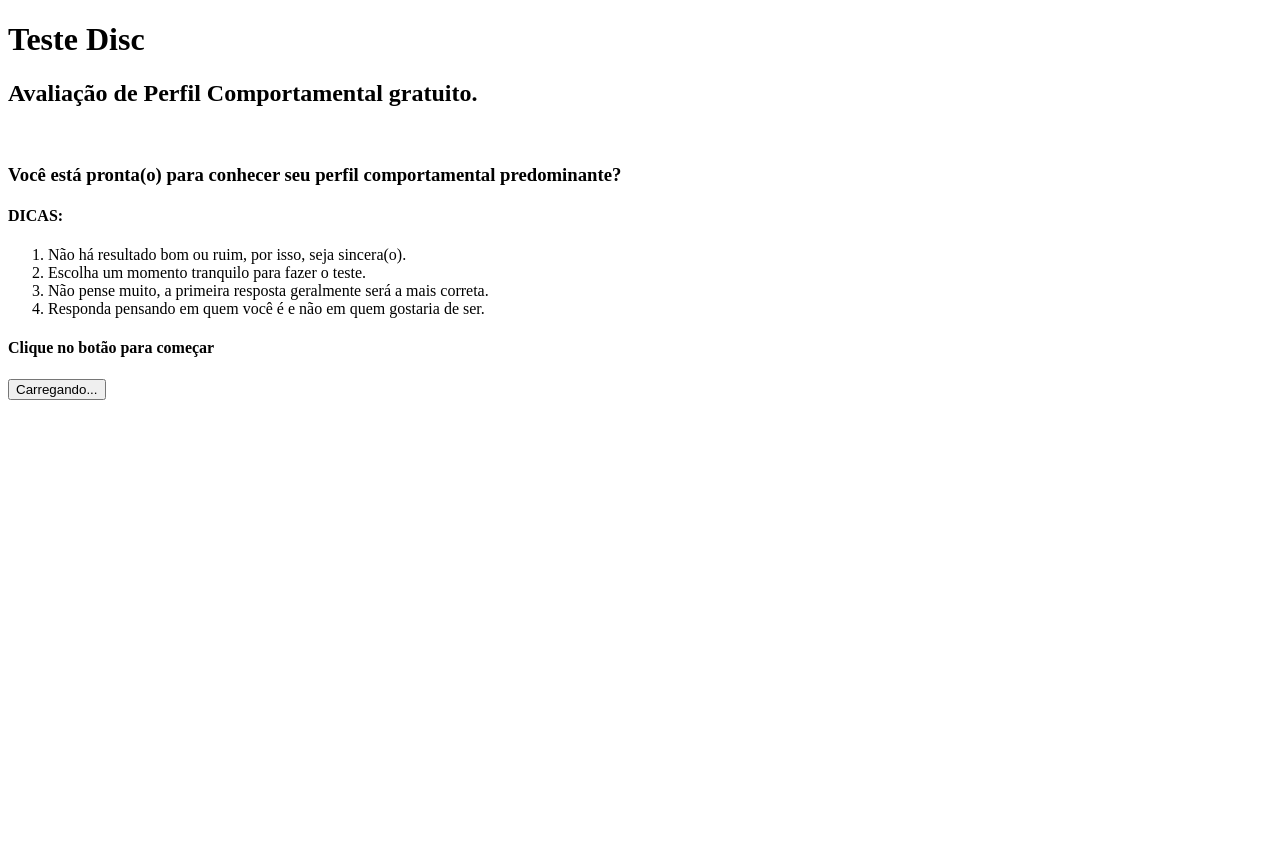
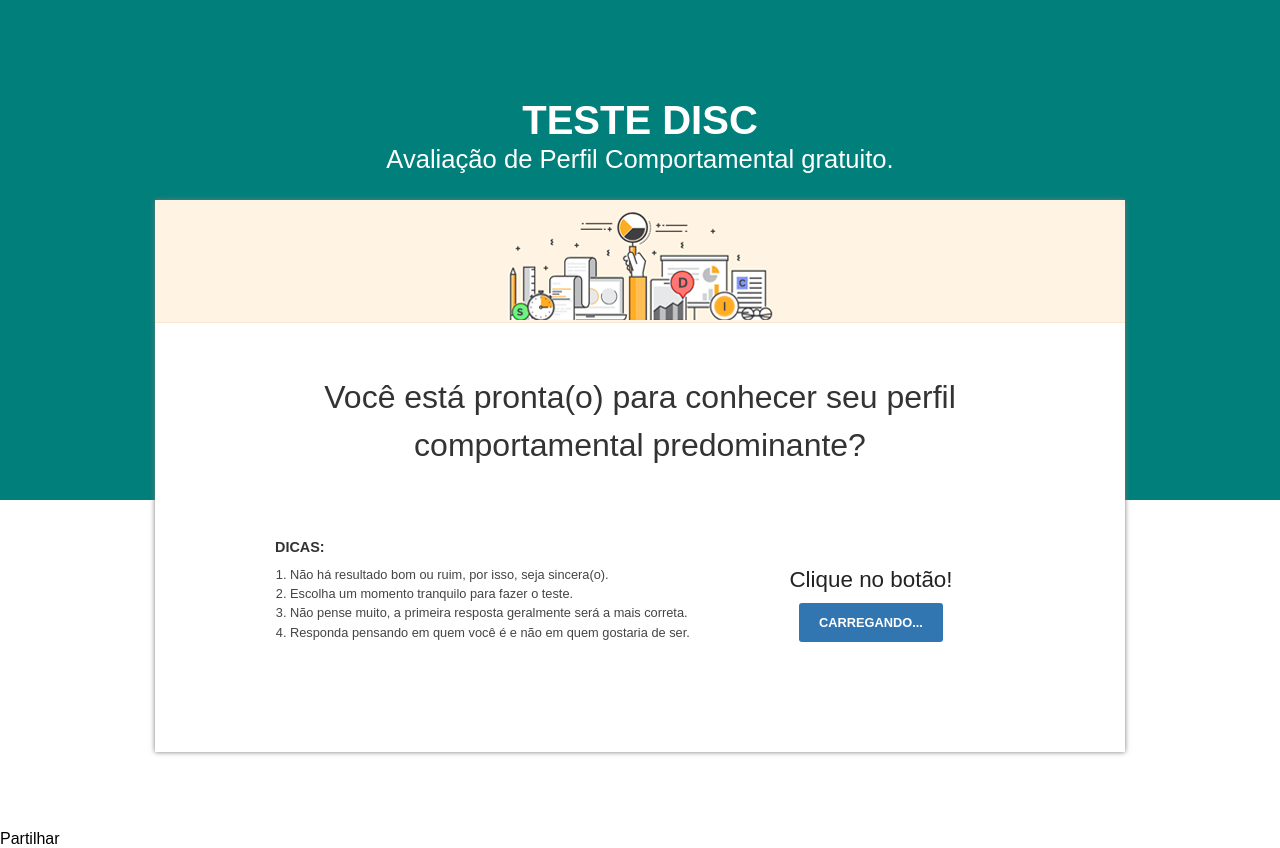
Before and after one commit to Wildarte/perfil-comportamental, a PHP site: page / in a window 1280 px wide. Before the commit the page ends 400 px from the top, so only its background shows below. Run offline with PHP 8.4, Linux system fonts and the light colour scheme.

Commit message:
commitei uma parte grande

```diff
--- /dev/null
+++ b/assets/css/reset.css
@@ -0,0 +1,6 @@
+*{
+    padding: 0;
+    margin: 0;
+    box-sizing: border-box;
+    font-family: Arial, Helvetica, sans-serif;
+}
--- /dev/null
+++ b/assets/css/style.css
@@ -0,0 +1,99 @@
+header.header_top_area{
+    height: 500px;
+    background-color: #007F7B;
+    padding: 40px;
+    color: #fff;
+}
+.header_title{
+    text-align: center;
+    font-size: 2.5em;
+    line-height: 40px;
+    margin: 60px 0 10px 0;
+    font-weight: 700;
+    text-transform: uppercase;
+}
+.header_subtitle{
+    font-size: 1.6em;
+    font-weight: 300;
+    margin-top: -5px;
+    text-align: center;
+}
+.container_wizard{
+    background-color: #fff;
+    box-shadow: 0 0 5px #777;
+    margin: -300px auto 60px;
+    z-index: 9;
+    position: relative;
+    max-width: 970px;
+}
+.wizard_top{
+    text-align: center;
+    background-color: #fff4e3;
+    border-bottom: 1px solid #f6e8d3;
+    position: relative;
+    text-transform: uppercase;
+    font-size: 11px;
+}
+.wizard_text{
+    padding: 50px 60px;
+}
+.header_wizard_text{
+    width: 100%;
+}
+.header_wizard_text .wizard_title{
+    font-size: 2em;
+    text-align: center;
+    font-weight: 300;
+    line-height: 1.5em;
+    color: #333;
+}
+.wizard_body{
+    display: flex;
+    flex-wrap: wrap;
+    padding: 40px;
+}
+.wizard_tips{
+    flex-basis: 60%;
+    padding: 20px;
+}
+.wizard_action{
+    flex-basis: 40%;
+    padding: 20px;
+}
+.tips_title{
+    font-size: .9em;
+    color: #333;
+    margin: 10px 0;
+}
+.tips_list{
+    margin-left: 15px;
+}
+.tips_list li{
+    font-size: .8em;
+    color: #444;
+    line-height: 1.5em;
+}
+.wizard_action{
+    display: flex;
+    flex-wrap: wrap;
+    align-content: flex-end;
+    justify-content: center;
+}
+.wizard_action .wizard_action_title{
+    flex-basis: 100%;
+    text-align: center;
+    color: #222;
+    font-size: 1.4em;
+    font-weight: 300;
+    margin: 10px 0;
+}
+.wizard_action .btn_wizard{
+    padding: 12px 20px;
+    font-size: .8em;
+    font-weight: 600;
+    text-transform: uppercase;
+    color: #fff;
+    background-color: #3276B1;
+    border: none;
+    border-radius: 3px;
+}
--- a/index.php
+++ b/index.php
@@ -5,35 +5,37 @@
     <meta http-equiv="X-UA-Compatible" content="IE=edge">
     <meta name="viewport" content="width=device-width, initial-scale=1.0">
     <title>Teste - Perfil comportamental</title>
+    <link rel="stylesheet" href="assets/css/reset.css">
+    <link rel="stylesheet" href="assets/css/style.css">
 </head>
 <body>
 
-    <header>
-        <h1>Teste Disc</h1>
-        <h2>Avaliação de Perfil Comportamental gratuito.</h2>
+    <header class="header_top_area">
+        <h1 class="header_title">Teste Disc</h1>
+        <h2 class="header_subtitle">Avaliação de Perfil Comportamental gratuito.</h2>
     </header>
-    <section>
-        <div>
-            <div>
-                <img src="" alt="">
+    <section class="page_bottom">
+        <div class="container_wizard">
+            <div class="wizard_top">
+                <img src="assets/img/barra-disc.png" alt="">
             </div>
-            <div>
-                <header>
-                    <h3>Você está pronta(o) para conhecer seu perfil comportamental predominante?</h3>
+            <div class="wizard_text">
+                <header class="header_wizard_text">
+                    <h3 class="wizard_title">Você está pronta(o) para conhecer seu perfil comportamental predominante?</h3>
                 </header>
-                <div>
-                    <div>
-                        <h4>DICAS:</h4>
-                        <ol>
+                <div class="wizard_body">
+                    <div class="wizard_tips">
+                        <h4 class="tips_title">DICAS:</h4>
+                        <ol class="tips_list">
                             <li>Não há resultado bom ou ruim, por isso, seja sincera(o).</li>
                             <li>Escolha um momento tranquilo para fazer o teste.</li>
                             <li>Não pense muito, a primeira resposta geralmente será a mais correta.</li>
                             <li>Responda pensando em quem você é e não em quem gostaria de ser.</li>
                         </ol>
                     </div>
-                    <div>
-                        <h4>Clique no botão para começar</h4>
-                        <button>Carregando...</button>
+                    <div class="wizard_action">
+                        <h4 class="wizard_action_title">Clique no botão!</h4>
+                        <button class="btn_wizard" id="btn_wizard">Carregando...</button>
                     </div>
                 </div>
             </div>
@@ -43,5 +45,11 @@
         </div>
     </section>
 
+    <div class="social_share">
+        <div>
+            <span>Partilhar</span>
+        </div>
+    </div>
+
 </body>
 </html>
```
Also changed, not shown: assets/.htaccess (added), assets/img/barra-disc.png (added), assets/js/script.js (added).
